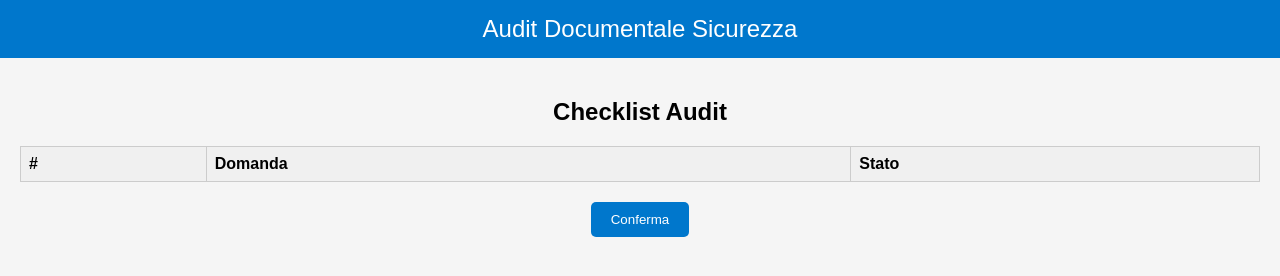
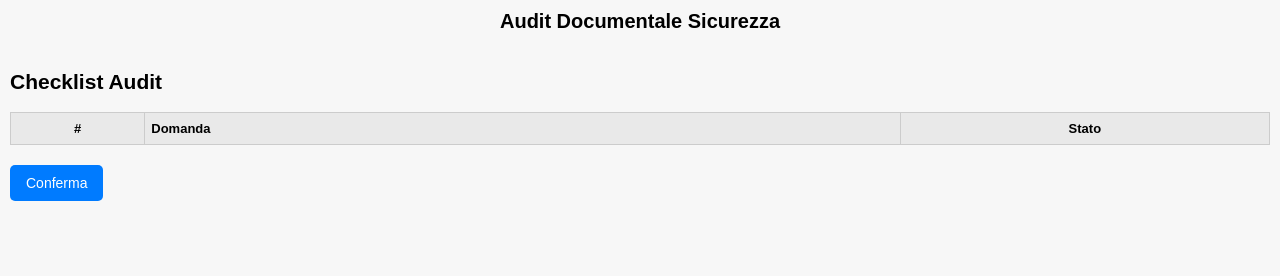
Before and after one commit to jonnyno10/audit-hse-app, a plain HTML site: page audit_documentale_sicurezza.html in a window 1280 px wide. Drawn offline with Linux system fonts and the light colour scheme; no server answers.

Commit message:
Update styles.css

```diff
--- a/styles.css
+++ b/styles.css
@@ -1,58 +1,82 @@
-/* Generale */
+/* Reset di base */
+body, table, th, td {
+    margin: 0;
+    padding: 0;
+    border-collapse: collapse;
+    box-sizing: border-box;
+}
+
+/* Impostazioni generali */
 body {
     font-family: Arial, sans-serif;
-  margin: 0;
-  padding: 0;
-  background-color: #f5f5f5;
+    font-size: 14px; /* Ridotto per ottimizzare lo spazio */
+    padding: 10px;
+    background-color: #f7f7f7;
 }
 
 header {
-  background-color: #0077cc;
-  color: white;
-  padding: 15px;
-  text-align: center;
-  font-size: 1.5em;
-}
-
-.container {
-  padding: 20px;
-}
-
-h2 {
+    font-size: 20px;
+    font-weight: bold;
     text-align: center;
     margin-bottom: 20px;
 }
 
-/* Tabella responsive */
-.table-wrapper {
+.container {
+    max-width: 100%;
     overflow-x: auto;
 }
 
 table {
     width: 100%;
-  border-collapse: collapse;
-  min-width: 300px;
-  table-layout: auto;
+    background-color: #fff;
+    border: 1px solid #ccc;
+}
+
+thead {
+    background-color: #e9e9e9;
 }
 
 th, td {
+    padding: 8px 6px;
     border: 1px solid #ccc;
-  padding: 8px;
+    text-align: left;
+    vertical-align: middle;
+    font-size: 13px;
+}
+
+/* Colonne con larghezza fissa */
+th:nth-child(1), td:nth-child(1) {
+    width: 40px;
+    text-align: center; /* Centra numero */
+}
+
+th:nth-child(2), td:nth-child(2) {
+    width: 60%;
     text-align: left;
     vertical-align: middle;
 }
 
-th {
-  background-color: #f0f0f0;
+th:nth-child(3), td:nth-child(3) {
+    width: 110px;
+    text-align: center;
+    vertical-align: middle;
 }
 
+/* Nasconde la colonna Note su mobile */
+th:nth-child(4), td:nth-child(4) {
+    display: none;
+}
+
+/* Colori per lo stato */
 .status {
     cursor: grab;
     user-select: none;
+    transition: background-color 0.3s;
+    font-weight: bold;
 }
 
 .status.vuoto {
-  background-color: white;
+    background-color: #f0f0f0;
 }
 
 .status.conforme {
@@ -72,28 +96,37 @@ th {
 
 .status.preview {
     opacity: 0.7;
-  transition: background-color 0.3s ease;
 }
 
-button {
-  margin-top: 20px;
-  padding: 10px 20px;
-  display: block;
-  margin-left: auto;
-  margin-right: auto;
-  background-color: #0077cc;
-  color: white;
-  border: none;
-  border-radius: 5px;
-  cursor: pointer;
-}
-
-button:hover {
-  background-color: #005fa3;
-}
-
-/* Blocca lo scroll durante il drag */
+/* Blocco scroll durante swipe */
 body.no-scroll {
     overflow: hidden;
     touch-action: none;
 }
+
+/* Stile per il bottone */
+button {
+    margin-top: 20px;
+    padding: 10px 16px;
+    font-size: 14px;
+    cursor: pointer;
+    border: none;
+    background-color: #007bff;
+    color: white;
+    border-radius: 5px;
+}
+
+/* Responsive: migliora adattamento */
+@media screen and (max-width: 768px) {
+    body {
+        font-size: 13px;
+    }
+
+    th, td {
+        font-size: 12px;
+    }
+
+    .container {
+        padding: 0;
+    }
+}
```
Lines whose indentation alone changed are shown as unchanged.
